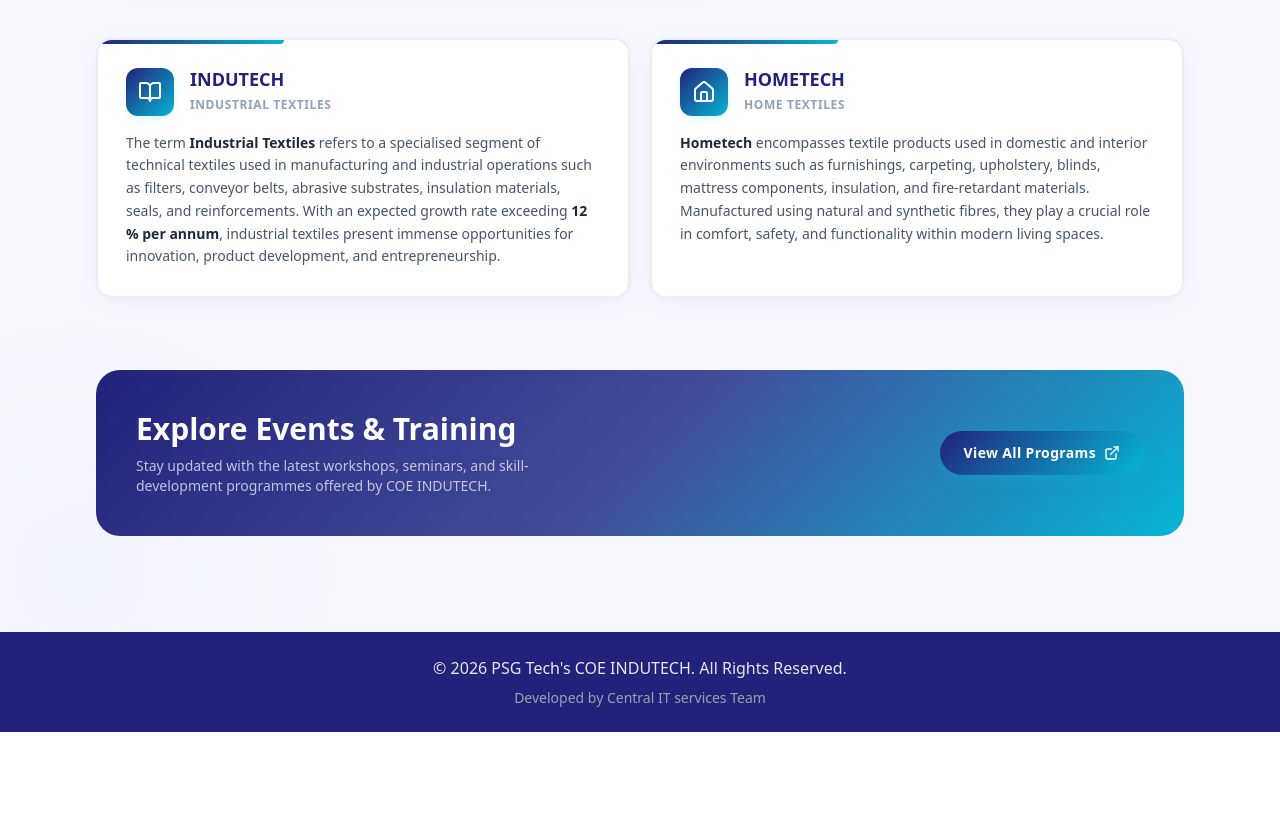
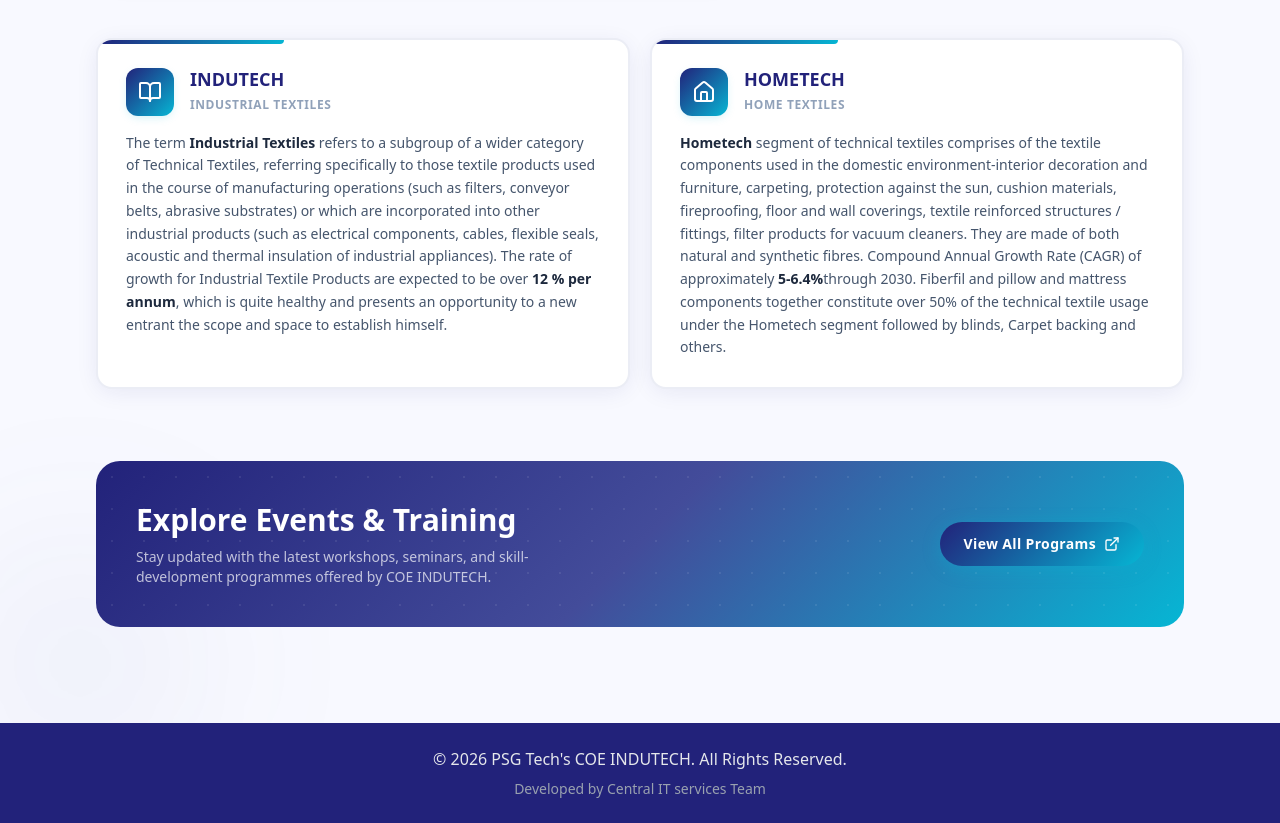
Before and after one commit to Vijay-Psgtech/Psg-Indutech, a React (Vite) app: page /psg-coe-about in a window 1280 px wide. Shown: the part 1260-2083 px from the top of the page. Before the commit the page ends 1992 px from the top, so only its background shows below. Built offline with nearby package versions, Linux system fonts and the light colour scheme.

Commit message:
About & CoE section content has been changed.

```diff
--- a/src/components/sections/AboutSection.jsx
+++ b/src/components/sections/AboutSection.jsx
@@ -27,7 +27,7 @@
         }}
       />
 
-      <div className="relative max-w-6xl mx-auto px-4 sm:px-6 lg:px-8">
+      <div className="relative max-w-7xl mx-auto px-4 sm:px-6 lg:px-8">
         <div className="grid md:grid-cols-2 gap-14 lg:gap-20 items-center">
           {/* ── image column ── */}
           <motion.div
@@ -90,13 +90,17 @@
 
             {/* body */}
             <p className="mt-5 text-base text-slate-600 leading-relaxed max-w-xl">
-              PSGTECHS COE INDUTECH, the Center of Excellence for Industrial and
-              Home Textiles, is a project sponsored by the Ministry of Textiles,
-              Government of India, under the Technology Mission for Technical
-              Textiles (TMTT). The Centre is jointly implemented by the
-              Departments of Textile Technology and Automobile Engineering, PSG
-              College of Technology, located within the PSGitech campus at
-              Neelambur, Coimbatore.
+              PSGTECHS COE INDUTECH, Center of Excellence for Industrial and Home Textiles project
+              sponsored by the Ministry of Textiles, Govt. of India under the scheme Technology Mission for
+              Technical Textiles (TMTT) and is implemented by the Departments of Textile Technology and
+              Automobile Engineering, PSG College of Technology and the COE is located within the premises
+              of the PSG campus at Neelambur, Coimbatore. The PSGTECHS COE INDUTECH is committed to
+              being a dynamic, competitive, and world-class “Center of Excellence” for developing,
+              manufacturing, and testing new industrial and home textiles.<br /><br />
+
+              PSGTECHS COE INDUTECH, being the Centre of Excellence for Industrial Textiles and Home
+              Textiles, focus on activities to promote Technical Textiles in general and more specifically
+              Industrial Textiles and Home Textiles in our country.
             </p>
 
             {/* CTA */}
--- a/src/pages/about/PsgCoEAbout.jsx
+++ b/src/pages/about/PsgCoEAbout.jsx
@@ -78,13 +78,13 @@
       subtitle: "Industrial Textiles",
       body: (
         <>
-          The term <strong className="text-slate-800">Industrial Textiles</strong> refers to a
-          specialised segment of technical textiles used in manufacturing and
-          industrial operations such as filters, conveyor belts, abrasive
-          substrates, insulation materials, seals, and reinforcements. With an
-          expected growth rate exceeding <strong className="text-slate-800">12 % per annum</strong>, industrial
-          textiles present immense opportunities for innovation, product
-          development, and entrepreneurship.
+          The term <strong className="text-slate-800">Industrial Textiles</strong> refers to a subgroup of a wider category of Technical Textiles,
+          referring specifically to those textile products used in the course of manufacturing operations
+          (such as filters, conveyor belts, abrasive substrates) or which are incorporated into other
+          industrial products (such as electrical components, cables, flexible seals, acoustic and thermal
+          insulation of industrial appliances). The rate of growth for Industrial Textile Products are
+          expected to be over <strong className="text-slate-800">12 % per annum</strong>, which is quite healthy and presents an opportunity to a
+          new entrant the scope and space to establish himself.
         </>
       ),
     },
@@ -95,12 +95,13 @@
       subtitle: "Home Textiles",
       body: (
         <>
-          <strong className="text-slate-800">Hometech</strong> encompasses textile products used in
-          domestic and interior environments such as furnishings, carpeting,
-          upholstery, blinds, mattress components, insulation, and
-          fire-retardant materials. Manufactured using natural and synthetic
-          fibres, they play a crucial role in comfort, safety, and
-          functionality within modern living spaces.
+          <strong className="text-slate-800">Hometech</strong> segment of technical textiles comprises of the textile components used in the
+          domestic environment-interior decoration and furniture, carpeting, protection against the sun,
+          cushion materials, fireproofing, floor and wall coverings, textile reinforced structures / fittings,
+          filter products for vacuum cleaners. They are made of both natural and synthetic
+          fibres. Compound Annual Growth Rate (CAGR) of approximately <strong className="text-slate-800">5-6.4%</strong>through 2030. Fiberfil
+          and pillow and mattress components together constitute over 50% of the technical textile usage
+          under the Hometech segment followed by blinds, Carpet backing and others.
         </>
       ),
     },
```
